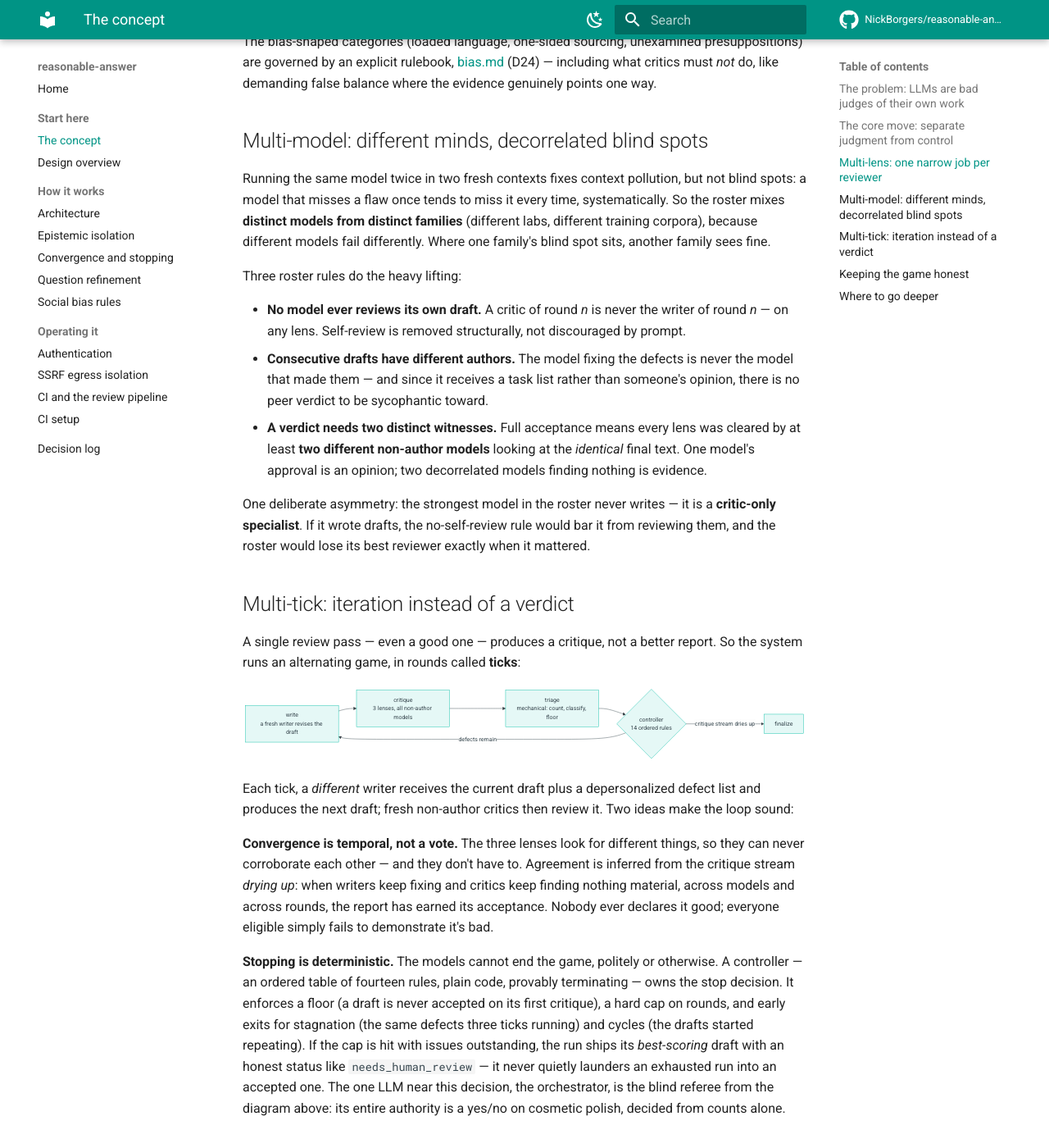
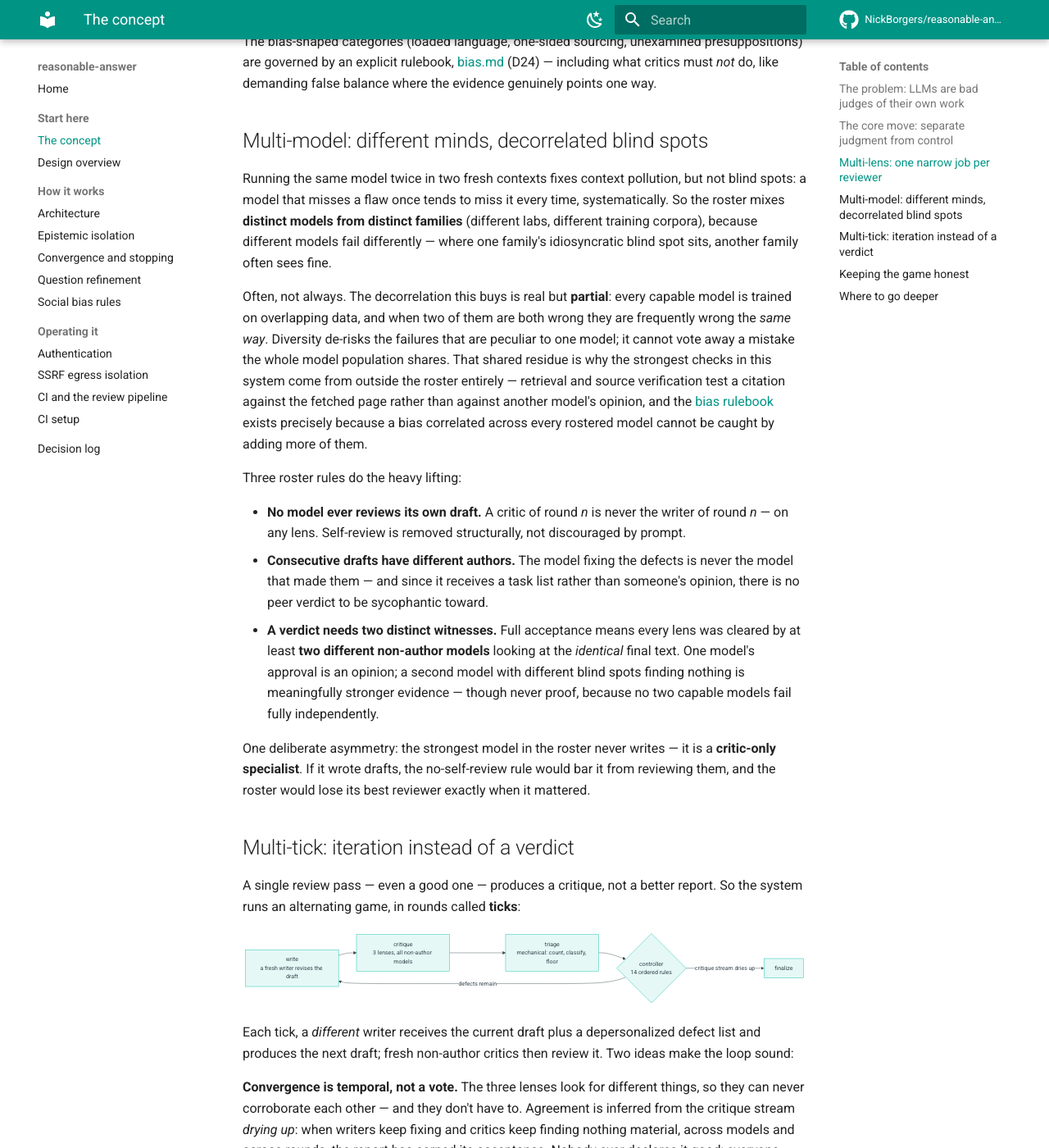
Before and after one commit to NickBorgers/reasonable-answer, an MkDocs documentation site: the page built from docs/concepts.md, in a window 1280 px wide and 1400 px high, scrolled down 1952 px. Shown: the whole window at 82% size. Built offline with MkDocs 1.6.1 and Material for MkDocs 9.7.7, drawn with Linux system fonts in a browser that asks for light colours; comment, search, counter and statistics services are not loaded.

Commit message:
docs: temper the decorrelation claims in concepts.md
Cross-family diversity decorrelates idiosyncratic failures, but capable
models' errors remain substantially correlated even across providers
(when two err, they often err the same way). The multi-model section now
says the decorrelation is partial, points at retrieval/verification and
the bias rulebook as the checks that come from outside the roster, and
the two-witness bullet no longer calls two clean records 'decorrelated
... evidence' without qualification.

Docs-only; no invariant, rule, or behavioral claim changes.

Co-Authored-By: Claude Fable 5 <noreply@anthropic.com>

```diff
--- a/docs/concepts.md
+++ b/docs/concepts.md
@@ -91,7 +91,17 @@ do, like demanding false balance where the evidence genuinely points one way.
 Running the same model twice in two fresh contexts fixes context pollution, but not blind spots:
 a model that misses a flaw once tends to miss it every time, systematically. So the roster mixes
 **distinct models from distinct families** (different labs, different training corpora), because
-different models fail differently. Where one family's blind spot sits, another family sees fine.
+different models fail differently — where one family's idiosyncratic blind spot sits, another
+family often sees fine.
+
+Often, not always. The decorrelation this buys is real but **partial**: every capable model is
+trained on overlapping data, and when two of them are both wrong they are frequently wrong the
+*same way*. Diversity de-risks the failures that are peculiar to one model; it cannot vote away
+a mistake the whole model population shares. That shared residue is why the strongest checks in
+this system come from outside the roster entirely — retrieval and source verification test a
+citation against the fetched page rather than against another model's opinion, and the
+[bias rulebook](./bias.md) exists precisely because a bias correlated across every rostered
+model cannot be caught by adding more of them.
 
 Three roster rules do the heavy lifting:
 
@@ -102,7 +112,9 @@ Three roster rules do the heavy lifting:
   peer verdict to be sycophantic toward.
 - **A verdict needs two distinct witnesses.** Full acceptance means every lens was cleared by at
   least **two different non-author models** looking at the *identical* final text. One model's
-  approval is an opinion; two decorrelated models finding nothing is evidence.
+  approval is an opinion; a second model with different blind spots finding nothing is
+  meaningfully stronger evidence — though never proof, because no two capable models fail fully
+  independently.
 
 One deliberate asymmetry: the strongest model in the roster never writes — it is a
 **critic-only specialist**. If it wrote drafts, the no-self-review rule would bar it from
```
